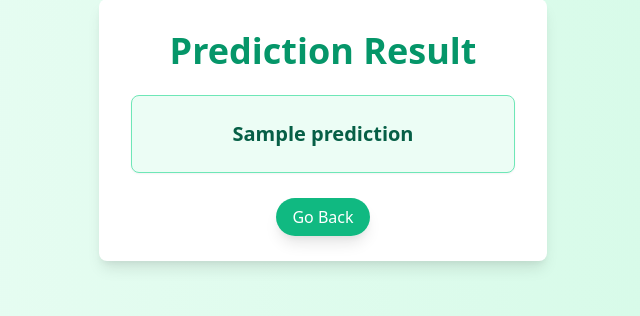
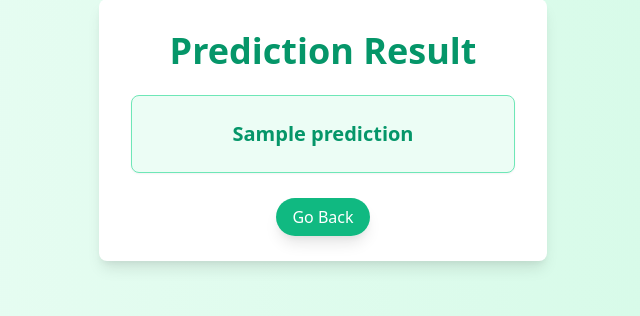
Before and after one commit to JayanthReddy17/Employee-Churn-Rate, a Flask app: template templates/result.html in a window 1280 px wide. Shown: the part 270-586 px from the top of the page, without its empty margins (317-957 px from the left). Run offline with Flask 3, Linux system fonts and the light colour scheme; the template is opened without the code that fills it: most values are stand-ins (such as "Sample title", 1, 10 or a date in 2020); parts of the project's set-up code (start-up, migrations or seed data) failed here and were passed over.

Commit message:
Updated result.html

```diff
--- a/templates/result.html
+++ b/templates/result.html
@@ -11,7 +11,8 @@
     <div class="container max-w-md mx-auto p-8 bg-white shadow-lg rounded-lg">
         <h1 class="text-center text-4xl font-bold text-green-600 mb-6">Prediction Result</h1>
         <div class="bg-green-50 p-6 rounded-lg text-center border border-green-300 shadow-sm">
-            <p class="text-xl font-semibold text-green-800">{{ prediction }}</p>
+            <!-- Dynamic text color based on prediction result -->
+            <p class="text-xl font-semibold {% if color == 'red' %}text-red-600{% else %}text-green-600{% endif %}">{{ prediction }}</p>
         </div>
         <div class="text-center mt-8">
             <a href="/" class="bg-green-500 hover:bg-green-600 text-white py-2 px-4 rounded-full shadow-lg transition duration-300 ease-in-out">
```
